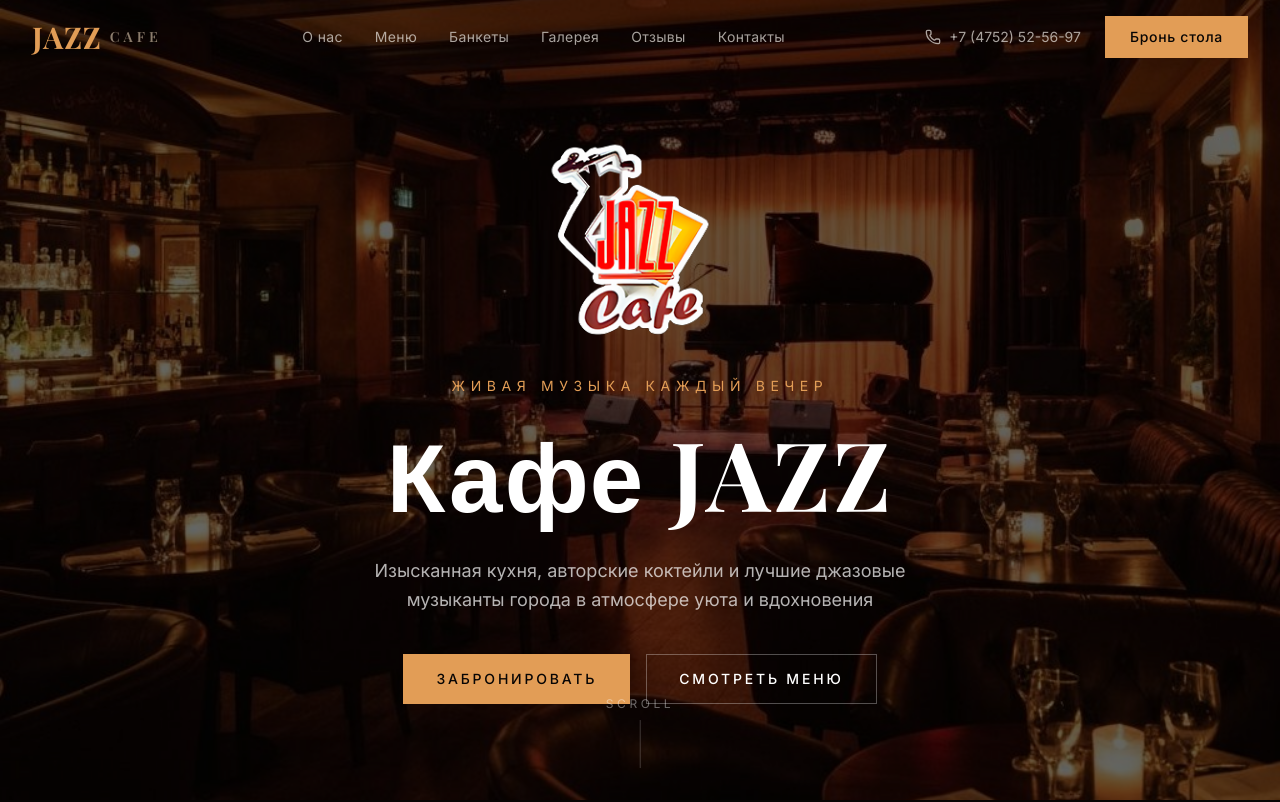
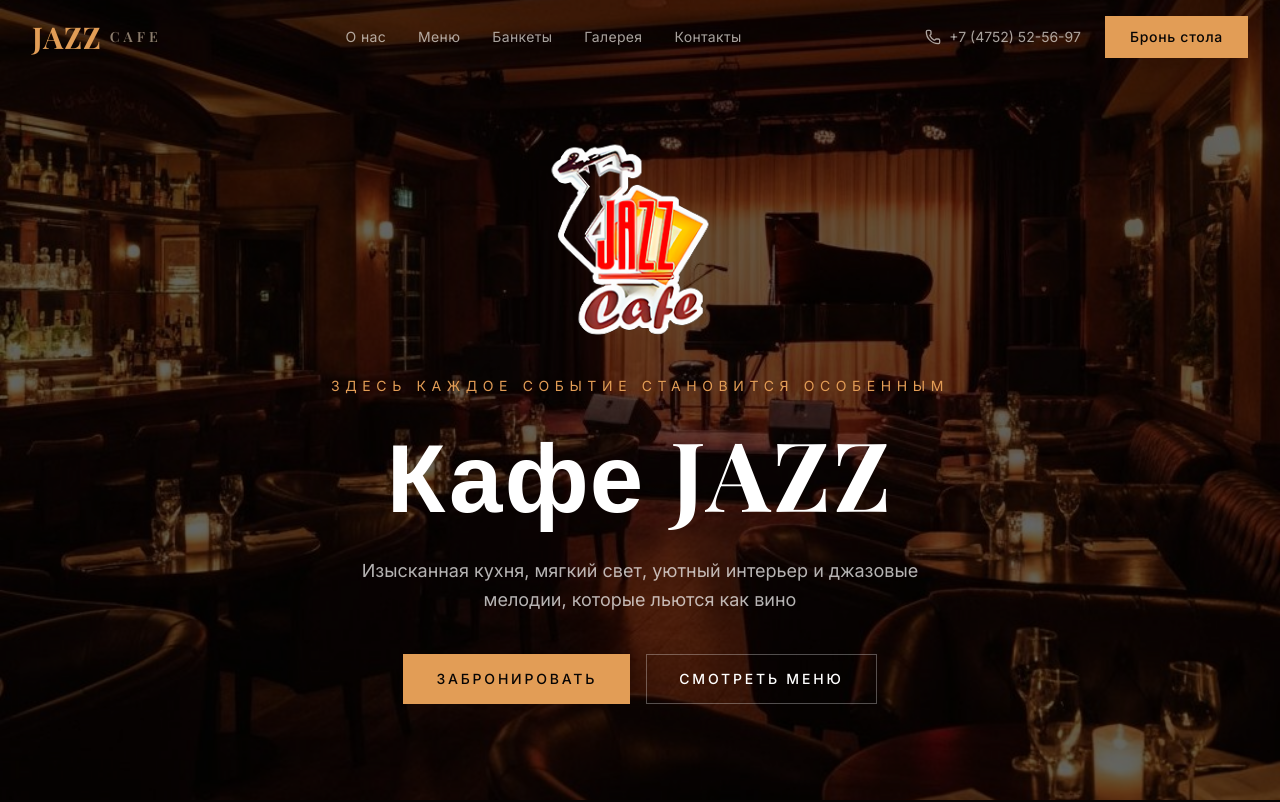
Before and after one commit to Hexttr/jazz2, a Next.js app: page / in a window 1280 px wide. Shown: the top 802 px of the page. Built offline with nearby package versions, Linux system fonts and the light colour scheme; a web font is replaced by a local one.

Commit message:
Тексты Hero, убран раздел Отзывы и надпись scroll
Co-authored-by: Cursor <cursoragent@cursor.com>

```diff
--- a/app/page.tsx
+++ b/app/page.tsx
@@ -4,7 +4,6 @@ import { About } from "@/components/about"
 import { MenuSection } from "@/components/menu-section"
 import { Events } from "@/components/events"
 import { Gallery } from "@/components/gallery"
-import { Testimonials } from "@/components/testimonials"
 import { Reservation } from "@/components/reservation"
 import { Contacts } from "@/components/contacts"
 import { Footer } from "@/components/footer"
@@ -18,7 +17,6 @@ export default function Home() {
       <MenuSection />
       <Events />
       <Gallery />
-      <Testimonials />
       <Reservation />
       <Contacts />
       <Footer />
--- a/components/footer.tsx
+++ b/components/footer.tsx
@@ -34,7 +34,6 @@ export function Footer() {
                 { href: "#menu", label: "Меню" },
                 { href: "#banquets", label: "Банкеты" },
                 { href: "#gallery", label: "Галерея" },
-                { href: "#reviews", label: "Отзывы" },
                 { href: "#contacts", label: "Контакты" },
               ].map((link) => (
                 <a
--- a/components/hero.tsx
+++ b/components/hero.tsx
@@ -28,7 +28,7 @@ export function Hero() {
           className="mb-4 text-sm uppercase tracking-[0.4em] text-primary"
           style={{ fontFamily: "var(--font-inter), sans-serif" }}
         >
-          Живая музыка каждый вечер
+          Здесь каждое событие становится особенным
         </p>
         <h1 className="mb-6 font-sans text-5xl font-bold leading-tight tracking-wide text-white md:text-7xl lg:text-8xl">
           Кафе JAZZ
@@ -37,8 +37,7 @@ export function Hero() {
           className="mb-10 max-w-xl text-lg leading-relaxed text-white/70"
           style={{ fontFamily: "var(--font-inter), sans-serif" }}
         >
-          Изысканная кухня, авторские коктейли и лучшие джазовые музыканты города
-          в атмосфере уюта и вдохновения
+          Изысканная кухня, мягкий свет, уютный интерьер и джазовые мелодии, которые льются как вино
         </p>
         <div className="flex flex-col items-center gap-4 sm:flex-row">
           <a
@@ -57,19 +56,6 @@ export function Hero() {
           </a>
         </div>
       </div>
-
-      {/* Scroll indicator */}
-      <div className="absolute bottom-8 left-1/2 z-10 -translate-x-1/2">
-        <div className="flex flex-col items-center gap-2">
-          <span
-            className="text-xs uppercase tracking-[0.3em] text-white/40"
-            style={{ fontFamily: "var(--font-inter), sans-serif" }}
-          >
-            scroll
-          </span>
-          <div className="h-12 w-px bg-white/20" />
-        </div>
-      </div>
     </section>
   )
 }
--- a/components/navigation.tsx
+++ b/components/navigation.tsx
@@ -8,7 +8,6 @@ const navLinks = [
   { href: "#menu", label: "Меню" },
   { href: "#banquets", label: "Банкеты" },
   { href: "#gallery", label: "Галерея" },
-  { href: "#reviews", label: "Отзывы" },
   { href: "#contacts", label: "Контакты" },
 ]
 
```
